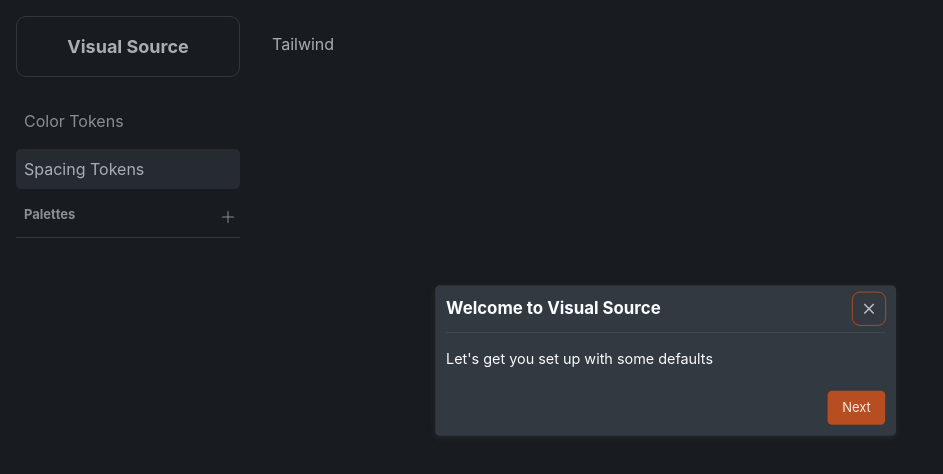
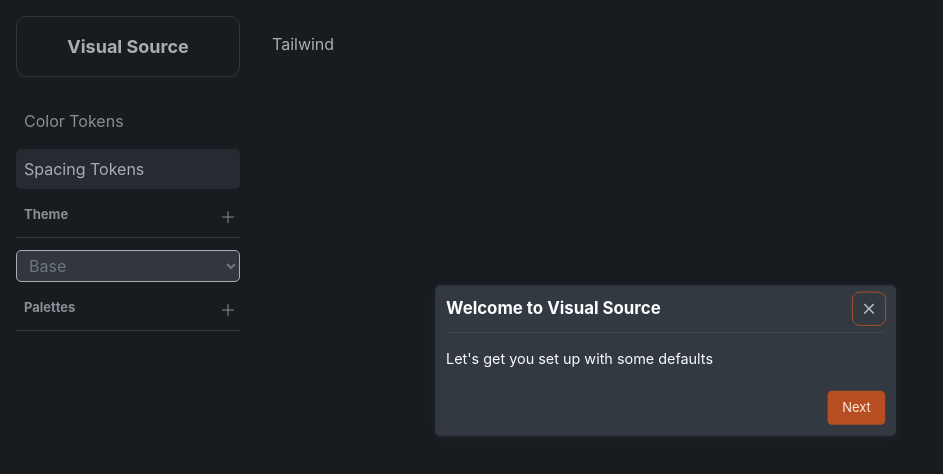
Before and after one commit to jhwz/visual-source, a SvelteKit app: page /spacing in a window 1280 px wide. Shown: the top 474 px of the page, without its empty margins (0-943 px from the left). Built offline with nearby package versions, Linux system fonts and the light colour scheme.

Commit message:
theme poc

```diff
--- /dev/null
+++ b/src/lib/ThemeSelector.svelte
@@ -0,0 +1,110 @@
+<script lang="ts">
+	import Minus from '$lib/icons/Minus.svelte';
+	import Plus from '$lib/icons/Plus.svelte';
+	import { spec } from '$lib/spec.svelte.js';
+	import { themeContext } from '$lib/theme-context.svelte.js';
+	import { next_id } from '$lib/utils';
+
+	function add_theme() {
+		const id = next_id(spec.themes);
+		spec.themes.push({
+			id,
+			name: `Theme ${spec.themes.length + 1}`,
+			tokens: [],
+			spacing: []
+		});
+		themeContext.activeThemeId = id;
+	}
+
+	function remove_theme() {
+		if (themeContext.activeThemeId == null) return;
+		spec.themes = spec.themes.filter((t) => t.id !== themeContext.activeThemeId);
+		themeContext.activeThemeId = null;
+	}
+</script>
+
+<themes-section>
+	<theme-header>
+		Theme
+
+		<button class="add-theme" onclick={add_theme}>
+			<Plus />
+		</button>
+		{#if themeContext.activeThemeId != null}
+			<button class="remove-theme" onclick={remove_theme}>
+				<Minus />
+			</button>
+		{/if}
+	</theme-header>
+
+	<select
+		value={themeContext.activeThemeId ?? ''}
+		onchange={(e) => {
+			const val = e.currentTarget.value;
+			themeContext.activeThemeId = val === '' ? null : parseInt(val);
+		}}
+	>
+		<option value="">Base</option>
+		{#each spec.themes as theme}
+			<option value={theme.id}>{theme.name}</option>
+		{/each}
+	</select>
+
+	{#if themeContext.activeThemeId != null}
+		{@const theme = spec.themes.find((t) => t.id === themeContext.activeThemeId)}
+		{#if theme}
+			<input
+				type="text"
+				class="theme-name"
+				value={theme.name}
+				oninput={(e) => {
+					theme.name = e.currentTarget.value;
+				}}
+			/>
+		{/if}
+	{/if}
+</themes-section>
+
+<style>
+	themes-section {
+		display: flex;
+		flex-direction: column;
+		gap: var(--sp-01);
+		margin-top: var(--sp-02);
+	}
+
+	theme-header {
+		display: flex;
+		color: var(--bg-text-02);
+		font-size: small;
+		font-weight: bold;
+		gap: var(--sp-02);
+		padding-bottom: var(--sp-02);
+		margin-bottom: var(--sp-02);
+		padding-left: var(--sp-02);
+		border-bottom: 1px solid var(--bg-border);
+
+		.add-theme {
+			margin-left: auto;
+		}
+		button {
+			color: var(--bg-text-02);
+			padding: var(--sp-01);
+			border-radius: 7px;
+			&:hover {
+				background-color: var(--bg-hover);
+				color: var(--primary);
+			}
+		}
+	}
+
+	select {
+		width: 100%;
+		padding: var(--sp-01) var(--sp-02);
+	}
+
+	.theme-name {
+		width: 100%;
+		margin-top: var(--sp-01);
+	}
+</style>
--- a/src/lib/generate/css.ts
+++ b/src/lib/generate/css.ts
@@ -1,4 +1,5 @@
 import { hex_to_rgb } from '$lib/colors.js';
+import { resolve_ref } from '$lib/reftype.js';
 import { token_value, type Spec, type Token } from '$lib/spec.svelte.js';
 import { kebabCase } from 'change-case';
 
@@ -45,5 +46,29 @@
 		}
 		css += '}\n\n';
 	}
+
+	for (const theme of spec.themes || []) {
+		const selector = kebabCase(theme.name);
+		css += `/* THEME: ${theme.name} */\n[data-theme="${selector}"] {\n`;
+
+		for (const override of theme.tokens) {
+			const baseToken = spec.color.tokens.find((t) => t.id === override.tokenId);
+			if (!baseToken) continue;
+			const name = token_css_name(baseToken, spec.color.groups);
+			const value = override.value || (resolve_ref(spec, override.$ref!) as string);
+			append_color_token(name, value);
+		}
+
+		for (const override of theme.spacing) {
+			const baseToken = spec.spacing.scale.find((t) => t.id === override.tokenId);
+			if (!baseToken) continue;
+			const name = token_css_name(baseToken, []);
+			const value = override.value || (resolve_ref(spec, override.$ref!) as string);
+			css += `\t--${name}: ${value};\n`;
+		}
+
+		css += '}\n\n';
+	}
+
 	return css.trim();
 }
--- a/src/lib/generate/json.ts
+++ b/src/lib/generate/json.ts
@@ -1,5 +1,16 @@
 import { resolved_spec, type Spec } from '$lib/spec.svelte';
 
 export function generate_json(spec: Spec) {
-	return JSON.stringify(resolved_spec(spec));
+	const base = resolved_spec(spec);
+
+	const themes: Record<string, { color: { tokens: any[] }; spacing: { scale: any[] } }> = {};
+	for (const theme of spec.themes || []) {
+		const resolved = resolved_spec(spec, theme);
+		themes[theme.name] = {
+			color: { tokens: resolved.color.tokens },
+			spacing: { scale: resolved.spacing.scale }
+		};
+	}
+
+	return JSON.stringify({ ...base, themes });
 }
--- a/src/lib/spec.svelte.ts
+++ b/src/lib/spec.svelte.ts
@@ -7,7 +7,7 @@
 type $Ref = $RefType<Spec>;
 
 export type Spec = {
-	version: 1;
+	version: 2;
 	color: {
 		palettes: Palette[];
 		tokens: Token[];
@@ -16,6 +16,20 @@
 	spacing: {
 		scale: Token[];
 	};
+	themes: Theme[];
+};
+
+export type Theme = {
+	id: number;
+	name: string;
+	tokens: ThemeTokenOverride[];
+	spacing: ThemeTokenOverride[];
+};
+
+export type ThemeTokenOverride = {
+	tokenId: number;
+	value?: string;
+	$ref?: $Ref;
 };
 
 export type TokenGroup = {
@@ -47,21 +61,26 @@
 };
 
 export const spec: Spec = $state({
-	version: 1,
+	version: 2,
 	color: {
 		palettes: [],
 		tokens: [],
 		groups: []
 	},
-	spacing: { scale: [] }
+	spacing: { scale: [] },
+	themes: []
 });
 
 // Can't use top level await because of webkit bug. See
 // https://github.com/tauri-apps/tauri/discussions/9795.
 if (environment === 'tauri') {
 	invoke<string>('get').then((str) => {
-		const spec2: Spec = JSON.parse(str);
-		if (spec2.version !== 1) {
+		const spec2 = JSON.parse(str);
+		if (spec2.version === 1) {
+			spec2.version = 2;
+			spec2.themes = [];
+		}
+		if (spec2.version !== 2) {
 			return;
 		}
 		spec2.color ||= {} as Spec['color'];
@@ -71,6 +90,7 @@
 
 		spec2.spacing ||= { scale: [] };
 		spec2.spacing.scale ||= [];
+		spec2.themes ||= [];
 
 		Object.assign(spec, spec2);
 
@@ -99,6 +119,24 @@
 	return resolve_ref(specification || spec, token.$ref) as string;
 }
 
+export function themed_token_value(
+	token: Token,
+	theme: Theme | null,
+	specification?: Spec
+): string {
+	if (theme) {
+		const override =
+			theme.tokens.find((o) => o.tokenId === token.id) ||
+			theme.spacing.find((o) => o.tokenId === token.id);
+		if (override) {
+			if (override.value) return override.value;
+			if (override.$ref)
+				return resolve_ref(specification || spec, override.$ref) as string;
+		}
+	}
+	return token_value(token, specification);
+}
+
 type ResolvedToken = Omit<Token, '$ref' | 'value'> & {
 	value: string;
 };
@@ -118,9 +156,9 @@
 	};
 };
 
-export function resolved_spec(spec: Spec): ResolvedSpec {
+export function resolved_spec(spec: Spec, theme?: Theme | null): ResolvedSpec {
 	function resolved_token(t: Token): ResolvedToken {
-		return { id: t.id, name: t.name, value: token_value(t, spec) };
+		return { id: t.id, name: t.name, value: themed_token_value(t, theme ?? null, spec) };
 	}
 
 	const colorTokens = spec.color.tokens.map(resolved_token);
--- /dev/null
+++ b/src/lib/theme-context.svelte.ts
@@ -0,0 +1,10 @@
+import { spec, type Theme } from './spec.svelte.js';
+
+export const themeContext: { activeThemeId: number | null } = $state({
+	activeThemeId: null
+});
+
+export function activeTheme(): Theme | null {
+	if (themeContext.activeThemeId == null) return null;
+	return spec.themes.find((t) => t.id === themeContext.activeThemeId) ?? null;
+}
--- a/src/routes/+layout.svelte
+++ b/src/routes/+layout.svelte
@@ -6,6 +6,7 @@
 	import PaletteButton from '$lib/PaletteButton.svelte';
 	import SidebarLink from '$lib/SidebarLink.svelte';
 	import { spec, write_spec_outputs } from '$lib/spec.svelte.js';
+	import ThemeSelector from '$lib/ThemeSelector.svelte';
 	import { next_id } from '$lib/utils';
 	import type { LayoutProps } from './$types';
 	import WelcomeModal from './WelcomeModal.svelte';
@@ -34,6 +35,8 @@
 		<SidebarLink href="/" routeId="/">Color Tokens</SidebarLink>
 
 		<SidebarLink href="/spacing" routeId="/spacing">Spacing Tokens</SidebarLink>
+
+		<ThemeSelector />
 
 		<palettes-section>
 			<palette-header>
--- a/src/routes/TokensPage.svelte
+++ b/src/routes/TokensPage.svelte
@@ -4,7 +4,7 @@
 	import Button from '$lib/Button.svelte';
 	import Plus from '$lib/icons/Plus.svelte';
 	import SidePanel from '$lib/SidePanel.svelte';
-	import type { Token } from '$lib/spec.svelte.js';
+	import { spec, type Token } from '$lib/spec.svelte.js';
 	import { next_id } from '$lib/utils';
 	import type { build_groups } from './color-tokens/color_tokens';
 	import GroupSidebar from './color-tokens/GroupSidebar.svelte';
@@ -48,6 +48,10 @@
 	function remove_token(id: number) {
 		for (const g of groups) {
 			g.tokens = g.tokens.filter((t1) => t1.id !== id);
+		}
+		// Clean up theme overrides for this token
+		for (const theme of spec.themes) {
+			theme.tokens = theme.tokens.filter((o) => o.tokenId !== id);
 		}
 	}
 
--- a/src/routes/spacing/+page.svelte
+++ b/src/routes/spacing/+page.svelte
@@ -1,20 +1,58 @@
 <script lang="ts">
-	import { spec } from '$lib/spec.svelte.js';
+	import { spec, themed_token_value } from '$lib/spec.svelte.js';
+	import { activeTheme } from '$lib/theme-context.svelte.js';
 	import Presets from './Presets.svelte';
+
+	let theme = $derived(activeTheme());
+
+	function get_override(tokenId: number) {
+		if (!theme) return null;
+		return theme.spacing.find((o) => o.tokenId === tokenId) ?? null;
+	}
+
+	function set_override_value(tokenId: number, value: string) {
+		if (!theme) return;
+		const existing = theme.spacing.find((o) => o.tokenId === tokenId);
+		if (existing) {
+			existing.value = value;
+		} else {
+			theme.spacing.push({ tokenId, value });
+		}
+	}
+
+	function clear_override(tokenId: number) {
+		if (!theme) return;
+		theme.spacing = theme.spacing.filter((o) => o.tokenId !== tokenId);
+	}
 </script>
 
 <main>
 	{#if !spec.spacing.scale?.length}
 		<Presets />
 	{:else}
-		<spacing-values>
+		<spacing-values class:has-theme={!!theme}>
 			<span>Name</span>
 			<span>Value</span>
 			<span></span>
+			{#if theme}<span></span>{/if}
 			{#each spec.spacing.scale as v}
 				<input type="text" bind:value={v.name} />
-				<input type="text" bind:value={v.value} />
-				<spacing-indicator style="width: {v.value};"></spacing-indicator>
+				{#if theme}
+					{@const override = get_override(v.id)}
+					<input
+						type="text"
+						value={override?.value ?? v.value ?? ''}
+						class:overridden={!!override}
+						oninput={(e) => set_override_value(v.id, e.currentTarget.value)}
+					/>
+					<spacing-indicator style="width: {themed_token_value(v as any, theme)};"></spacing-indicator>
+					<button class="clear-btn" onclick={() => clear_override(v.id)}>
+						{#if override}&times;{/if}
+					</button>
+				{:else}
+					<input type="text" bind:value={v.value} />
+					<spacing-indicator style="width: {v.value};"></spacing-indicator>
+				{/if}
 			{/each}
 		</spacing-values>
 	{/if}
@@ -31,6 +69,10 @@
 		grid-template-columns: 6rem 5rem 1fr;
 		row-gap: var(--sp-02);
 		column-gap: var(--sp-02);
+
+		&.has-theme {
+			grid-template-columns: 6rem 5rem 1fr 2rem;
+		}
 	}
 	spacing-indicator {
 		display: block;
@@ -38,4 +80,16 @@
 		background-color: var(--primary);
 		margin: var(--sp-01);
 	}
+
+	.overridden {
+		border-left: 3px solid var(--success, #0a0);
+	}
+
+	.clear-btn {
+		color: var(--bg-text-02);
+		font-size: 1.2rem;
+		&:hover {
+			color: var(--error, #e00);
+		}
+	}
 </style>
```
Also changed, not shown: src/routes/color-tokens/TokenColor.svelte (+28 -8 lines), src/routes/color-tokens/TokenItem.svelte (+10 -3 lines), src/routes/color-tokens/TokenSidebar.svelte (+57 -5 lines), 2 other files (tests, documents, lock files or other folders).
